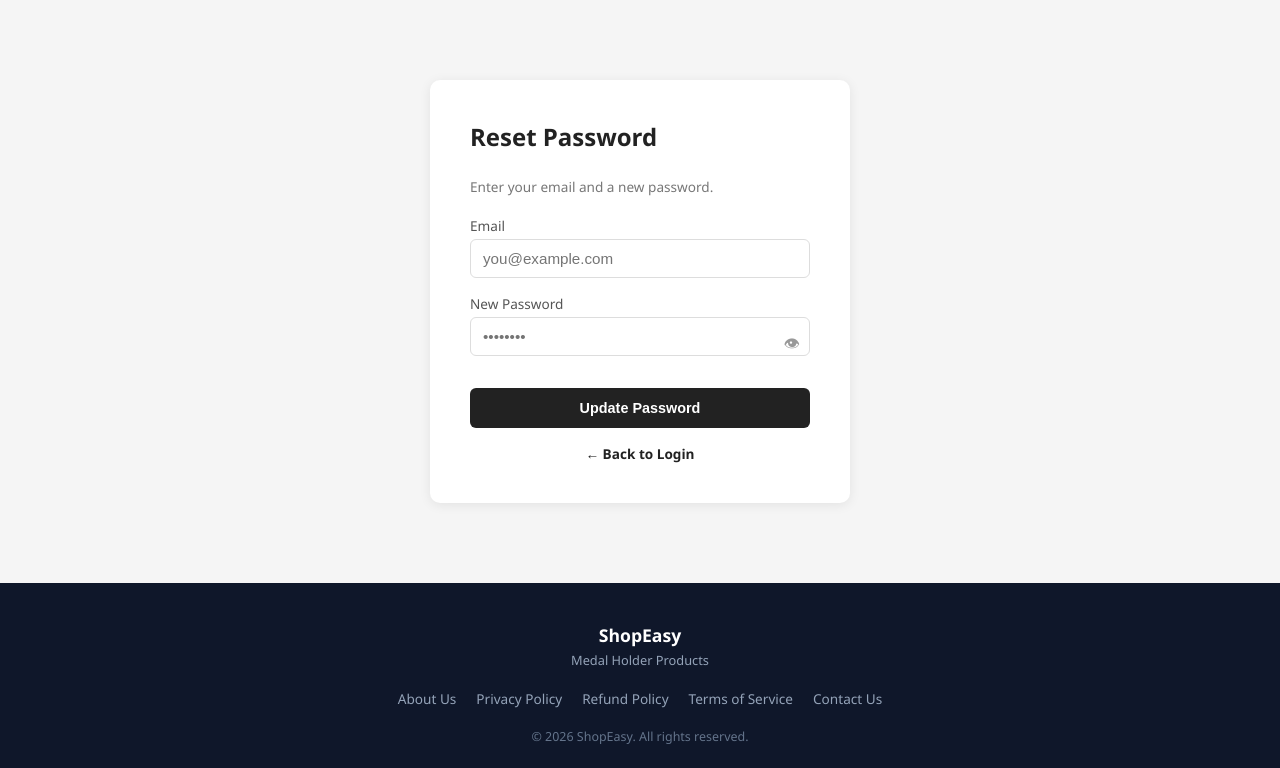
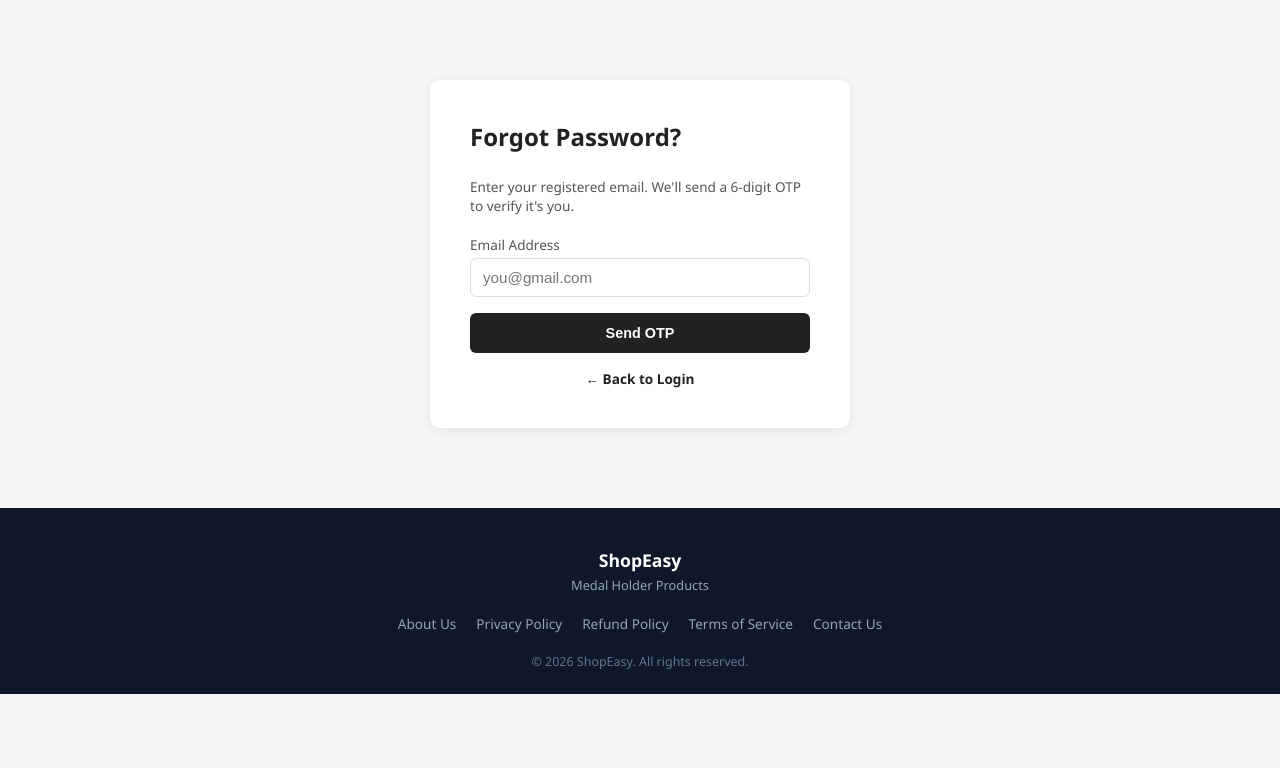
Before and after one commit to yashwanthcn18/Shopeasy, a Flask app: page /forgot-password in a window 1280 px wide. Shown: the top 768 px of the page. Run offline with Flask 3, Linux system fonts and the light colour scheme.

Commit message:
Add guest login and OTP-based forgot password via Gmail
Guest login:
- Continue as Guest button on login page
- Session-based cart (no account needed to browse/add to cart)
- Guest cart merges into user cart on login/signup
- Guest blocked at checkout with prompt to log in

Forgot password (3-step OTP flow):
- Step 1: Enter email -> OTP sent via Gmail SMTP
- Step 2: Enter 6-digit OTP (5-min expiry)
- Step 3: Set new password (only after OTP verified)
- Prevents anyone from resetting password without email access

Co-Authored-By: Claude Sonnet 4.6 <noreply@anthropic.com>

```diff
--- a/app.py
+++ b/app.py
@@ -3,8 +3,9 @@
 from flask import Flask, render_template, request, redirect, url_for, session, flash, jsonify
 from werkzeug.security import generate_password_hash, check_password_hash
 from werkzeug.utils import secure_filename
+from flask_mail import Mail, Message
 from models import db, User, Product, CartItem, Order, OrderItem, NewsletterSubscriber
-import os, re
+import os, re, random, time
 
 app = Flask(__name__)
 app.secret_key = os.environ.get('SECRET_KEY', 'change-this-secret-key')  # reads from environment on Render
@@ -13,7 +14,15 @@ app.config['SQLALCHEMY_TRACK_MODIFICATIONS'] = False
 app.config['UPLOAD_FOLDER'] = os.path.join('static', 'images')   # where uploaded images are saved
 ALLOWED_EXTENSIONS = {'jpg', 'jpeg', 'png', 'webp'}
 
+# ── Gmail config for OTP emails ───────────────────────────────────────────────
+app.config['MAIL_SERVER']   = 'smtp.gmail.com'
+app.config['MAIL_PORT']     = 587
+app.config['MAIL_USE_TLS']  = True
+app.config['MAIL_USERNAME'] = os.environ.get('MAIL_USERNAME')   # set in Render env vars
+app.config['MAIL_PASSWORD'] = os.environ.get('MAIL_PASSWORD')   # Gmail App Password
+
 db.init_app(app)
+mail = Mail(app)
 
 # ── Automatically pass cart_count to every template ───────────────────────────
 # This is how the badge number shows on the cart icon across all pages
@@ -21,6 +30,9 @@ db.init_app(app)
 def inject_cart_count():
     if 'user_id' in session:
         count = CartItem.query.filter_by(user_id=session['user_id']).count()
+        return {'cart_count': count}
+    elif session.get('guest'):
+        count = sum(session.get('guest_cart', {}).values())
         return {'cart_count': count}
     return {'cart_count': 0}
 
@@ -76,11 +88,35 @@ def seed_products():
     db.session.commit()
 
 
-# ── Helper: get the logged-in user (returns None if not logged in) ─────────────
+# ── Lightweight object returned for guest sessions ────────────────────────────
+class GuestUser:
+    name     = 'Guest'
+    email    = ''
+    id       = None
+    is_guest = True
+
+
+# ── Helper: get the logged-in user (returns GuestUser for guests, None otherwise)
 def current_user():
     if 'user_id' in session:
         return User.query.get(session['user_id'])
+    if session.get('guest'):
+        return GuestUser()
     return None
+
+
+# ── Merge guest session cart into the logged-in user's DB cart ─────────────────
+def merge_guest_cart(user_id):
+    guest_cart = session.pop('guest_cart', {})
+    session.pop('guest', None)
+    for pid_str, qty in guest_cart.items():
+        product_id = int(pid_str)
+        item = CartItem.query.filter_by(user_id=user_id, product_id=product_id).first()
+        if item:
+            item.quantity += qty
+        else:
+            db.session.add(CartItem(user_id=user_id, product_id=product_id, quantity=qty))
+    db.session.commit()
 
 
 # ═════════════════════════════════════════════════════════════════════════════
@@ -106,6 +142,7 @@ def signup():
         db.session.commit()
 
         session['user_id'] = user.id
+        merge_guest_cart(user.id)
         return redirect(url_for('home'))
 
     return render_template('signup.html')
@@ -125,9 +162,18 @@ def login():
             return redirect(url_for('login'))
 
         session['user_id'] = user.id
+        merge_guest_cart(user.id)
         return redirect(url_for('home'))
 
     return render_template('login.html')
+
+
+@app.route('/guest-login')
+def guest_login():
+    session['guest'] = True
+    if 'guest_cart' not in session:
+        session['guest_cart'] = {}
+    return redirect(url_for('home'))
 
 
 @app.route('/logout')
@@ -136,20 +182,91 @@ def logout():
     return redirect(url_for('login'))
 
 
+# ── Step 1: Enter email → receive OTP ────────────────────────────────────────
 @app.route('/forgot-password', methods=['GET', 'POST'])
 def forgot_password():
     if request.method == 'POST':
-        email        = request.form['email']
-        new_password = request.form['new_password']
-        user = User.query.filter_by(email=email).first()
+        email = request.form['email'].strip()
+        user  = User.query.filter_by(email=email).first()
         if not user:
             flash('No account found with that email.')
             return redirect(url_for('forgot_password'))
-        user.password = generate_password_hash(new_password)
-        db.session.commit()
-        flash('Password updated. Please log in with your new password.')
+
+        otp = str(random.randint(100000, 999999))
+        session['otp']        = otp
+        session['otp_email']  = email
+        session['otp_expiry'] = time.time() + 300   # 5-minute expiry
+
+        # Send OTP via Gmail
+        try:
+            msg = Message(
+                subject  = 'ShopEasy — Your password reset OTP',
+                sender   = app.config['MAIL_USERNAME'],
+                recipients = [email]
+            )
+            msg.body = (
+                f"Hello,\n\n"
+                f"Your OTP for resetting your ShopEasy password is:\n\n"
+                f"  {otp}\n\n"
+                f"This code is valid for 5 minutes. Do not share it with anyone.\n\n"
+                f"If you did not request this, please ignore this email.\n\n"
+                f"— ShopEasy Team"
+            )
+            mail.send(msg)
+            flash(f'OTP sent to {email}. Check your inbox.')
+        except Exception:
+            flash('Could not send email. Please try again later or contact support.')
+            return redirect(url_for('forgot_password'))
+
+        return redirect(url_for('verify_otp'))
+
+    return render_template('forgot_password.html')
+
+
+# ── Step 2: Enter OTP ─────────────────────────────────────────────────────────
+@app.route('/verify-otp', methods=['GET', 'POST'])
+def verify_otp():
+    if 'otp' not in session:
+        return redirect(url_for('forgot_password'))
+
+    if request.method == 'POST':
+        entered = request.form['otp'].strip()
+
+        if time.time() > session.get('otp_expiry', 0):
+            session.pop('otp', None)
+            flash('OTP has expired. Please request a new one.')
+            return redirect(url_for('forgot_password'))
+
+        if entered != session['otp']:
+            flash('Incorrect OTP. Please try again.')
+            return redirect(url_for('verify_otp'))
+
+        session['otp_verified'] = True
+        session.pop('otp', None)
+        return redirect(url_for('reset_password'))
+
+    return render_template('verify_otp.html')
+
+
+# ── Step 3: Set new password ──────────────────────────────────────────────────
+@app.route('/reset-password', methods=['GET', 'POST'])
+def reset_password():
+    if not session.get('otp_verified'):
+        return redirect(url_for('forgot_password'))
+
+    if request.method == 'POST':
+        email        = session.get('otp_email')
+        new_password = request.form['new_password']
+        user = User.query.filter_by(email=email).first()
+        if user:
+            user.password = generate_password_hash(new_password)
+            db.session.commit()
+        session.pop('otp_verified', None)
+        session.pop('otp_email', None)
+        flash('Password updated successfully. Please log in.')
         return redirect(url_for('login'))
-    return render_template('forgot_password.html')
+
+    return render_template('reset_password.html')
 
 
 @app.route('/profile', methods=['GET', 'POST'])
@@ -190,6 +307,17 @@ def newsletter_subscribe():
 def cart_data():
     if not current_user():
         return jsonify(items=[], total=0)
+
+    if session.get('guest'):
+        result, total = [], 0
+        for pid_str, qty in session.get('guest_cart', {}).items():
+            p = Product.query.get(int(pid_str))
+            if p:
+                result.append({'id': p.id, 'name': p.name, 'price': p.price,
+                                'quantity': qty, 'subtotal': p.price * qty, 'image': p.image_url})
+                total += p.price * qty
+        return jsonify(items=result, total=total)
+
     items = CartItem.query.filter_by(user_id=session['user_id']).all()
     total = sum(i.product.price * i.quantity for i in items)
     return jsonify(
@@ -261,28 +389,30 @@ def add_to_cart(product_id):
     if not current_user():
         return redirect(url_for('login'))
 
+    if session.get('guest'):
+        cart = session.get('guest_cart', {})
+        key  = str(product_id)
+        cart[key] = cart.get(key, 0) + 1
+        session['guest_cart'] = cart
+        return redirect(url_for('home'))
+
     user_id = session['user_id']
-
-    # If the item is already in cart, just increase quantity
     item = CartItem.query.filter_by(user_id=user_id, product_id=product_id).first()
     if item:
         item.quantity += 1
     else:
-        item = CartItem(user_id=user_id, product_id=product_id, quantity=1)
-        db.session.add(item)
-
+        db.session.add(CartItem(user_id=user_id, product_id=product_id, quantity=1))
     db.session.commit()
-    return redirect(url_for('home'))   # stay on home page after adding
+    return redirect(url_for('home'))
 
 
-# ── Update quantity (+ or -) ──────────────────────────────────────────────────
+# ── Update quantity for logged-in users ───────────────────────────────────────
 @app.route('/cart/update/<int:item_id>/<action>')
 def update_cart(item_id, action):
     if not current_user():
         return redirect(url_for('login'))
 
     item = CartItem.query.get_or_404(item_id)
-
     if action == 'increase':
         item.quantity += 1
         db.session.commit()
@@ -291,10 +421,24 @@ def update_cart(item_id, action):
             item.quantity -= 1
             db.session.commit()
         else:
-            # If quantity hits 0, remove the item entirely
             db.session.delete(item)
             db.session.commit()
+    return redirect(url_for('cart'))
 
+
+# ── Update quantity for guests ────────────────────────────────────────────────
+@app.route('/cart/update-guest/<int:product_id>/<action>')
+def update_guest_cart(product_id, action):
+    cart = session.get('guest_cart', {})
+    key  = str(product_id)
+    if action == 'increase':
+        cart[key] = cart.get(key, 0) + 1
+    elif action == 'decrease':
+        if cart.get(key, 1) > 1:
+            cart[key] -= 1
+        else:
+            cart.pop(key, None)
+    session['guest_cart'] = cart
     return redirect(url_for('cart'))
 
 
@@ -306,14 +450,33 @@ def remove_from_cart(item_id):
     return redirect(url_for('cart'))
 
 
+@app.route('/cart/remove-guest/<int:product_id>')
+def remove_guest_cart(product_id):
+    cart = session.get('guest_cart', {})
+    cart.pop(str(product_id), None)
+    session['guest_cart'] = cart
+    return redirect(url_for('cart'))
+
+
 @app.route('/cart')
 def cart():
     if not current_user():
         return redirect(url_for('login'))
 
+    if session.get('guest'):
+        guest_cart = session.get('guest_cart', {})
+        items, total = [], 0
+        for pid_str, qty in guest_cart.items():
+            p = Product.query.get(int(pid_str))
+            if p:
+                items.append({'product': p, 'quantity': qty, 'id': p.id})
+                total += p.price * qty
+        return render_template('cart.html', items=items, total=total,
+                               user=current_user(), is_guest=True)
+
     items = CartItem.query.filter_by(user_id=session['user_id']).all()
     total = sum(i.product.price * i.quantity for i in items)
-    return render_template('cart.html', items=items, total=total, user=current_user())
+    return render_template('cart.html', items=items, total=total, user=current_user(), is_guest=False)
 
 
 # ═════════════════════════════════════════════════════════════════════════════
@@ -323,6 +486,9 @@ def cart():
 @app.route('/checkout', methods=['GET', 'POST'])
 def checkout():
     if not current_user():
+        return redirect(url_for('login'))
+    if session.get('guest'):
+        flash('Please log in or create an account to complete your order.')
         return redirect(url_for('login'))
 
     user_id = session['user_id']
--- a/requirements.txt
+++ b/requirements.txt
@@ -1,4 +1,5 @@
 flask
 flask-sqlalchemy
+flask-mail
 werkzeug
 psycopg2-binary
--- a/templates/forgot_password.html
+++ b/templates/forgot_password.html
@@ -1,27 +1,20 @@
-<!-- forgot_password.html -->
+<!-- forgot_password.html — Step 1: enter email to receive OTP -->
 {% extends 'base.html' %}
 {% block title %}Forgot Password{% endblock %}
 
 {% block content %}
 <div class="auth-box">
-  <h2>Reset Password</h2>
-  <p class="hint" style="margin-bottom:20px; text-align:left;">Enter your email and a new password.</p>
+  <h2>Forgot Password?</h2>
+  <p class="hint" style="margin-bottom:20px; text-align:left; color:#555;">
+    Enter your registered email. We'll send a 6-digit OTP to verify it's you.
+  </p>
 
   <form method="POST" action="{{ url_for('forgot_password') }}">
-    <label>Email</label>
-    <input type="email" name="email" placeholder="you@example.com" required autocomplete="off" />
-
-    <label>New Password</label>
-    <div style="position:relative; margin-bottom:16px;">
-      <input type="password" name="new_password" id="newPw" placeholder="••••••••" required
-             style="width:100%; padding:10px 40px 10px 12px;" autocomplete="new-password" />
-      <button type="button" onclick="var i=document.getElementById('newPw'); i.type=i.type==='password'?'text':'password';"
-              style="position:absolute;right:10px;top:50%;transform:translateY(-50%);background:none;border:none;cursor:pointer;font-size:1rem;color:#999;">👁</button>
-    </div>
-
-    <button class="btn btn-dark" type="submit">Update Password</button>
+    <label>Email Address</label>
+    <input type="email" name="email" placeholder="you@gmail.com" required autocomplete="off" />
+    <button class="btn btn-dark" type="submit">Send OTP</button>
   </form>
 
-  <p class="hint"><a href="{{ url_for('login') }}">← Back to Login</a></p>
+  <p class="hint" style="margin-top:16px;"><a href="{{ url_for('login') }}">← Back to Login</a></p>
 </div>
 {% endblock %}
```
Also changed, not shown: templates/cart.html (+25 -2 lines), templates/login.html (+8 -0 lines), templates/reset_password.html (added, +25 -0 lines), templates/verify_otp.html (added, +24 -0 lines).
